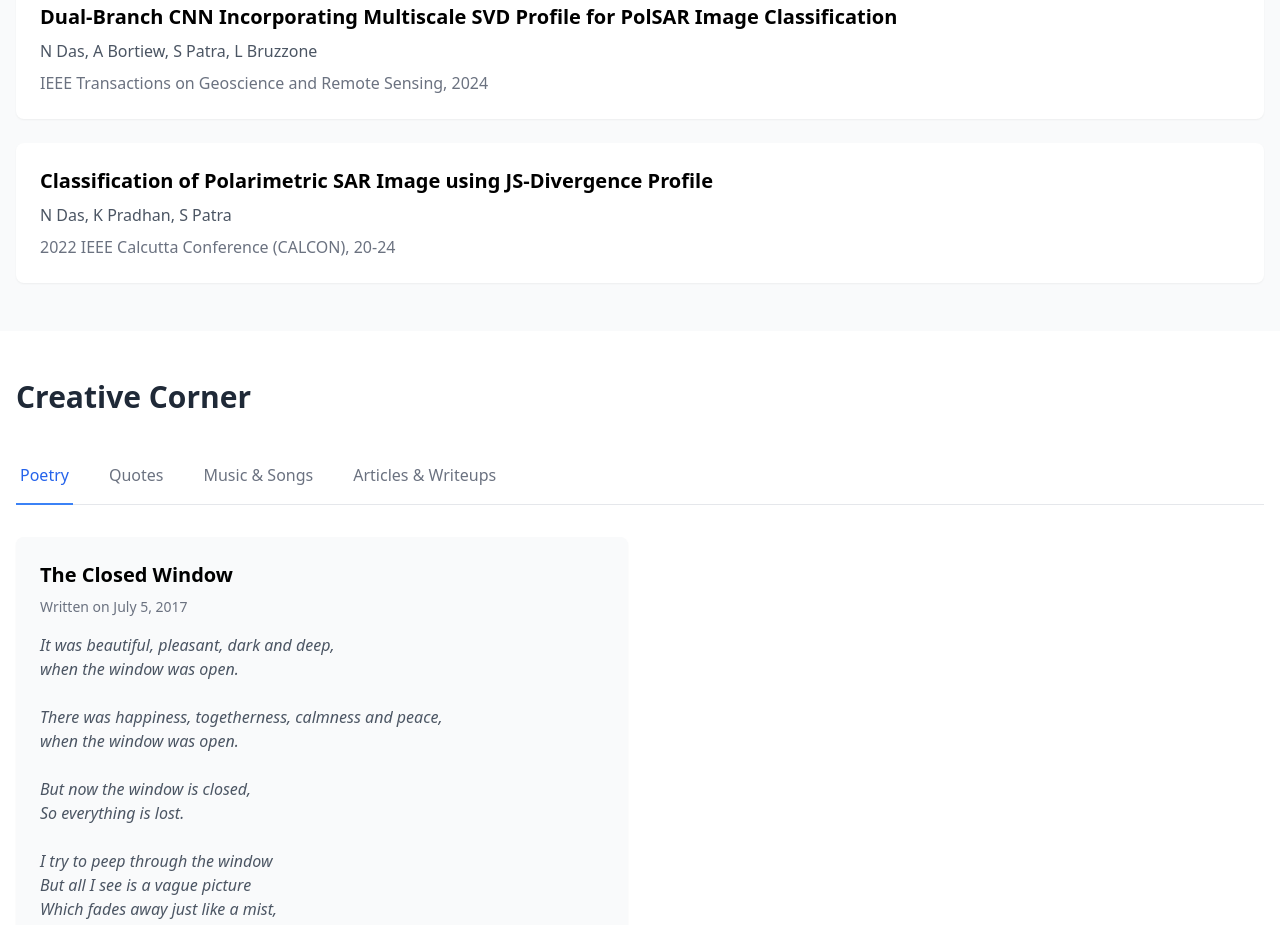
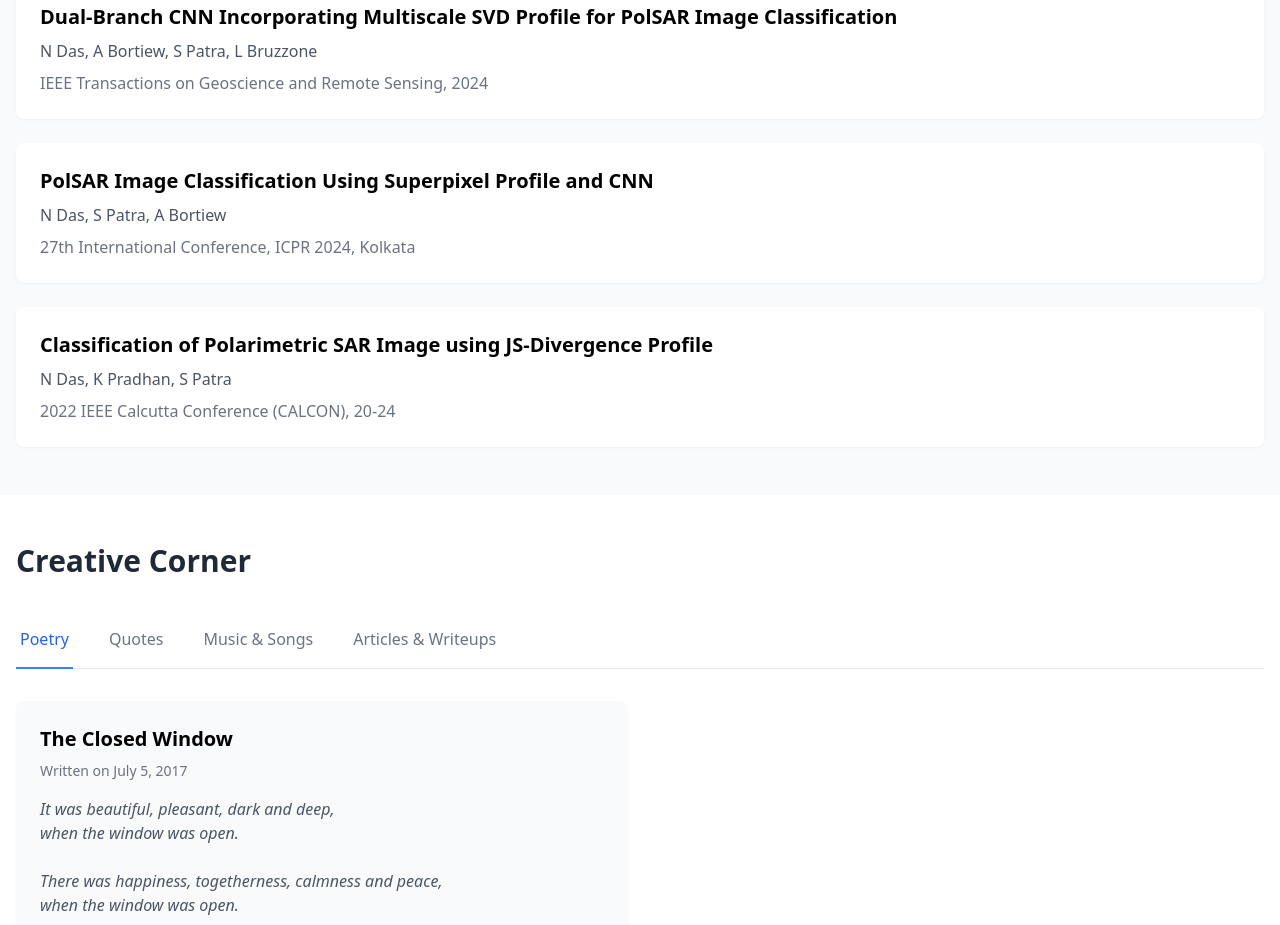
Before and after one commit to nabajyoti-das/nabajyoti-das.github.io, a plain HTML site: page index.html in a window 1280 px wide. Shown: the part 851-1776 px from the top of the page. Drawn offline with Linux system fonts and the light colour scheme.

Commit message:
Update index.html

```diff
--- a/index.html
+++ b/index.html
@@ -103,6 +103,13 @@
                         <h3 class="text-xl font-semibold mb-2">Dual-Branch CNN Incorporating Multiscale SVD Profile for PolSAR Image Classification</h3>
                         <p class="text-gray-600 mb-2">N Das, A Bortiew, S Patra, L Bruzzone</p>
                         <p class="text-gray-500"> IEEE Transactions on Geoscience and Remote Sensing, 2024</p>
+                    </a>
+                </div>
+                <div class="p-6 bg-white rounded-lg shadow-sm">
+                    <a href="https://link.springer.com/chapter/10.1007/978-3-031-78166-7_21" target="_blank">
+                        <h3 class="text-xl font-semibold mb-2">PolSAR Image Classification Using Superpixel Profile and CNN</h3>
+                        <p class="text-gray-600 mb-2">N Das, S Patra, A Bortiew</p>
+                        <p class="text-gray-500">27th International Conference, ICPR 2024, Kolkata</p>
                     </a>
                 </div>
                 <div class="p-6 bg-white rounded-lg shadow-sm">
```
